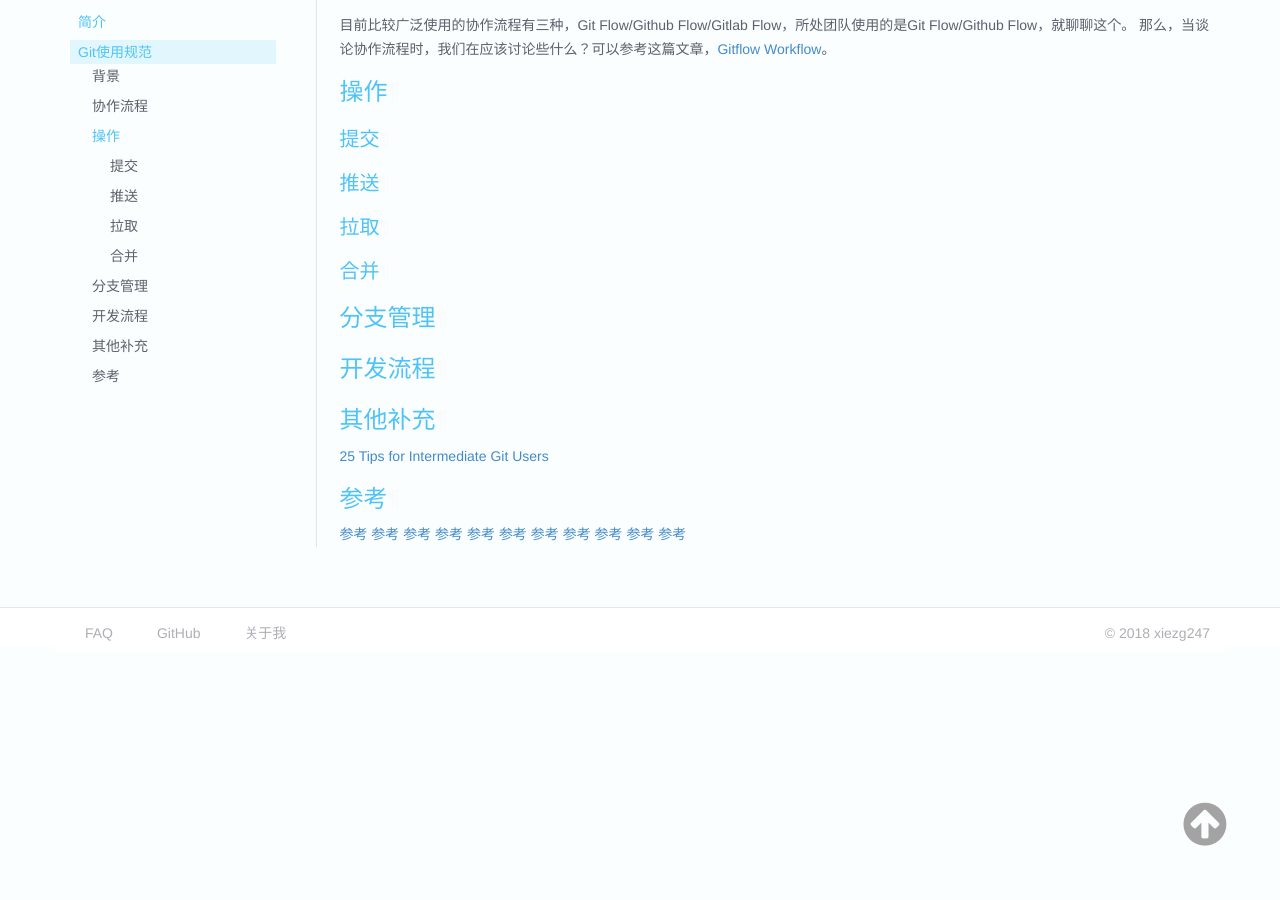
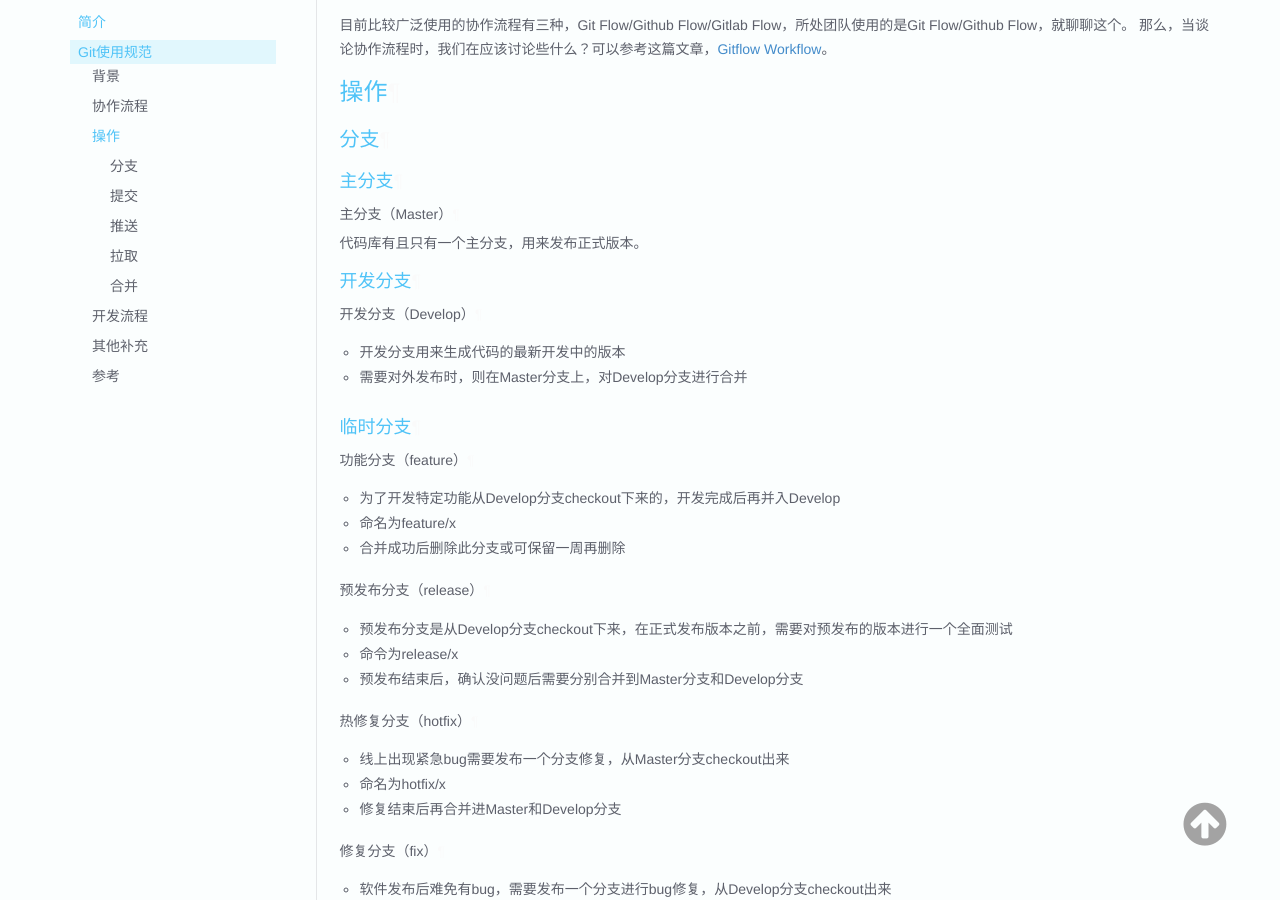
Before and after one commit to z2labplus/Capricorn, an MkDocs documentation site: the page built from docs/others/Git使用规范.md, in a window 1280 px wide and 900 px high, scrolled down 322 px. Built offline with MkDocs 1.6.1, drawn with Linux system fonts in a browser that asks for light colours; old or Windows-style settings are respelled for this version of MkDocs; some of the changed text lies outside the part shown.

Commit message:
添加使用规范

````diff
--- a/docs/others/Git使用规范.md
+++ b/docs/others/Git使用规范.md
@@ -16,17 +16,64 @@ Ruby on Rails作者汉森说，灵活性被过分高估——约束才是解放
 那么，当谈论协作流程时，我们在应该讨论些什么？可以参考这篇文章，[Gitflow Workflow](https://www.atlassian.com/git/tutorials/comparing-workflows/gitflow-workflow)。
 
 ## 操作
+### 分支
+#### 主分支
+##### 主分支（Master）
+代码库有且只有一个主分支，用来发布正式版本。
+
+#### 开发分支
+##### 开发分支（Develop）
+- 开发分支用来生成代码的最新开发中的版本
+- 需要对外发布时，则在Master分支上，对Develop分支进行合并
+
+#### 临时分支
+##### 功能分支（feature）
+- 为了开发特定功能从Develop分支checkout下来的，开发完成后再并入Develop
+- 命名为feature/x
+- 合并成功后删除此分支或可保留一周再删除
+
+##### 预发布分支（release）
+- 预发布分支是从Develop分支checkout下来，在正式发布版本之前，需要对预发布的版本进行一个全面测试
+- 命令为release/x
+- 预发布结束后，确认没问题后需要分别合并到Master分支和Develop分支
+
+##### 热修复分支（hotfix）
+- 线上出现紧急bug需要发布一个分支修复，从Master分支checkout出来
+- 命名为hotfix/x
+- 修复结束后再合并进Master和Develop分支
+
+##### 修复分支（fix）
+- 软件发布后难免有bug，需要发布一个分支进行bug修复，从Develop分支checkout出来
+- 命名为fix/x
+- 修复结束后再合并进Develop分支
+
+> P.S. Master分支和Develop分支都是在主仓库上，feature/release/fix/hotfix分支是开发者从主仓库fork下来的仓库上创建的，分支命名可以参考[语义化版本 2.0.0](https://semver.org/lang/zh-CN/)。
 
 ### 提交
+- 不要一次提交就推送，可多次提交再推送
+- 提交合并时的粒度是一个功能点/bug fix
+- 第一行是不超过50个字的提要，空一行罗列出改动原因、主要变动、以及需要注意的问题，最后一行提供对应的记录网址，包括bug/功能点
+```bash
+Present-tense summary under 50 characters
+
+* More information about commit (under 72 characters).
+* More information about commit (under 72 characters).
+......
+
+http://taiga.bu6.io/project/p_c-appxiang-guan-ye-wu/us/274
+```
+
 ### 推送
+
 ### 拉取
 ### 合并
 
-## 分支管理
 ## 开发流程
 ## 其他补充
 [25 Tips for Intermediate Git Users](https://www.andyjeffries.co.uk/25-tips-for-intermediate-git-users/)
 ## 参考
+- [Git分支管理策略](http://www.ruanyifeng.com/blog/2012/07/git.html)
+- [团队中的 Git 实践](https://ourai.ws/posts/working-with-git-in-team/?hmsr=toutiao.io&utm_medium=toutiao.io&utm_source=toutiao.io)
 
 [参考](http://www.codeceo.com/article/git-standard.html)
 [参考](http://developer.51cto.com/art/201512/502921.htm)
````
